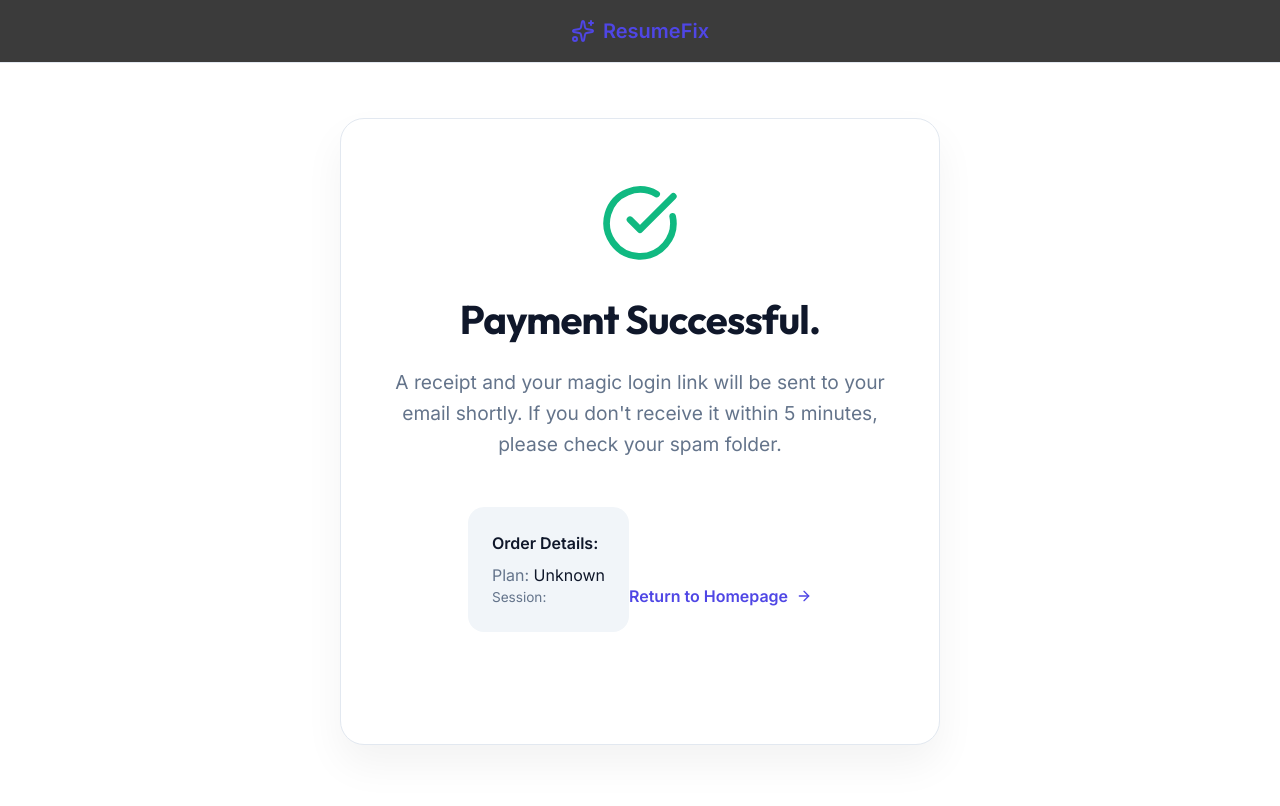
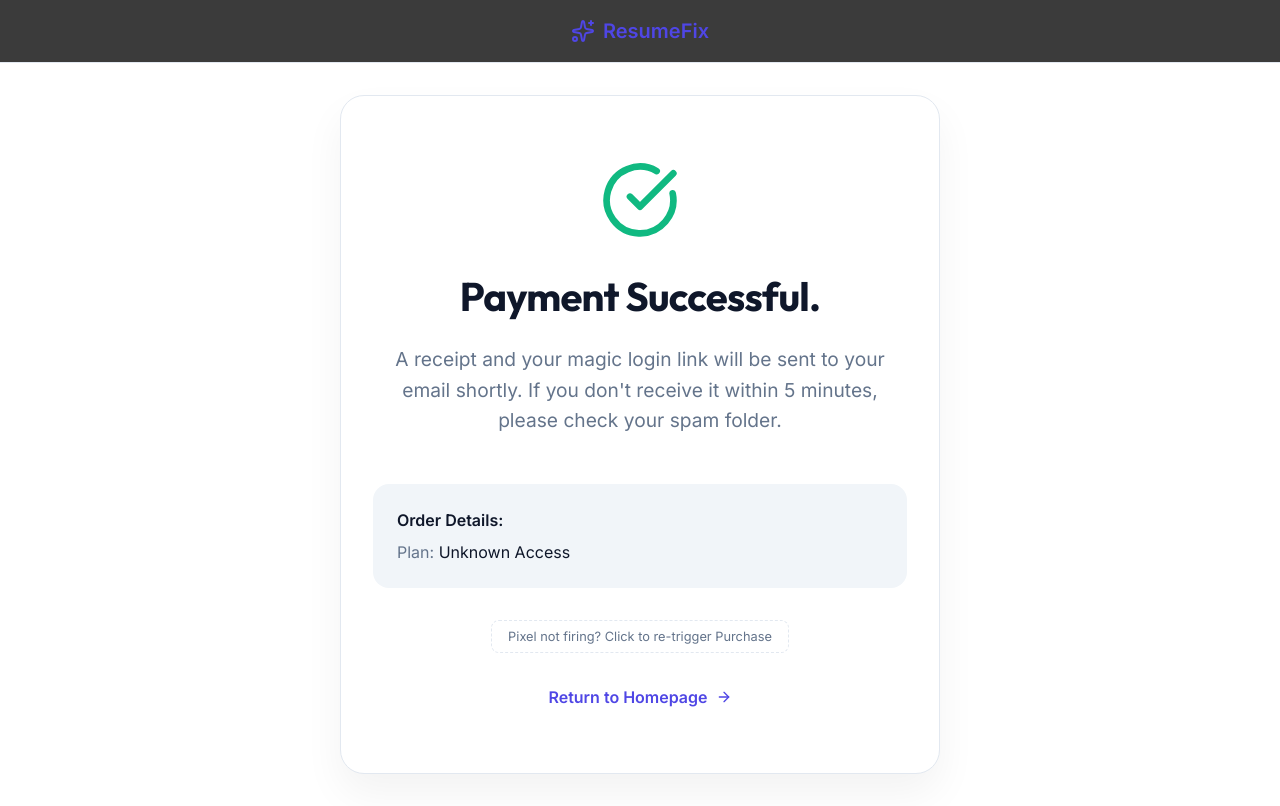
Before and after one commit to ksuhasaria/ResumeFix, a Next.js app: page /success in a window 1280 px wide. Built offline with nearby package versions, Linux system fonts and the light colour scheme; no server answers.

Commit message:
fix(pixel): add delay and manual re-trigger button to success page for robust tracking

```diff
--- a/src/app/success/page.tsx
+++ b/src/app/success/page.tsx
@@ -13,23 +13,43 @@ function SuccessContent() {
     const sessionId = searchParams.get('session_id');
 
     useEffect(() => {
-        // Only fire once per page load to avoid duplicate conversion tracking
-        if (!hasFired && plan) {
+        // Only fire if plan is present
+        if (plan && !hasFired) {
             const value = plan === 'pro' ? 99.00 : 29.00;
 
-            // Fire Facebook Pixel Purchase Event
-            event('Purchase', {
-                currency: 'USD',
-                value: value,
-                content_name: `ResumeFix ${plan.charAt(0).toUpperCase() + plan.slice(1)} Access`
-            });
+            // Log attempt
+            console.log(`⌛ Attempting to track Purchase in 1s... Plan: ${plan}, Value: $${value}`);
 
-            setHasFired(true);
-            console.log(`✅ Purchase tracked via Meta Pixel. Plan: ${plan}, Value: $${value}`);
-        } else if (!plan) {
-            console.log('ℹ️ Skipping Purchase tracking: "plan" parameter missing from URL.');
+            // Small delay to ensure the Meta Pixel script is fully initialized and ready to receive events
+            const timer = setTimeout(() => {
+                if (typeof window !== 'undefined' && (window as any).fbq) {
+                    event('Purchase', {
+                        currency: 'USD',
+                        value: value,
+                        content_name: `ResumeFix ${plan.charAt(0).toUpperCase() + plan.slice(1)} Access`,
+                        content_type: 'product'
+                    });
+                    setHasFired(true);
+                    console.log(`✅ Purchase event sent to Meta. Value: $${value}`);
+                } else {
+                    console.error('❌ Meta Pixel (fbq) not found even after delay.');
+                }
+            }, 1500);
+
+            return () => clearTimeout(timer);
         }
     }, [plan, hasFired]);
+
+    const manualTrigger = () => {
+        const value = plan === 'pro' ? 99.00 : 29.00;
+        event('Purchase', {
+            currency: 'USD',
+            value: value,
+            content_name: `ResumeFix Manual Test`,
+            content_type: 'product'
+        });
+        alert('Purchase event triggered manually. Check your Pixel Helper now!');
+    };
 
     return (
         <main style={{ minHeight: '100vh', display: 'flex', flexDirection: 'column', background: 'var(--background)' }}>
@@ -53,10 +73,19 @@ function SuccessContent() {
                         A receipt and your magic login link will be sent to your email shortly. If you don't receive it within 5 minutes, please check your spam folder.
                     </p>
 
-                    <div style={{ background: 'var(--muted)', padding: '1.5rem', borderRadius: '1rem', display: 'inline-block', textAlign: 'left', marginBottom: '3rem' }}>
+                    <div style={{ background: 'var(--muted)', padding: '1.5rem', borderRadius: '1rem', display: 'inline-block', textAlign: 'left', marginBottom: '2rem', width: '100%' }}>
                         <p style={{ fontWeight: 600, marginBottom: '0.5rem' }}>Order Details:</p>
-                        <p style={{ color: 'var(--muted-foreground)' }}>Plan: <span style={{ textTransform: 'capitalize', color: 'var(--foreground)' }}>{plan || 'Unknown'}</span></p>
-                        <p style={{ color: 'var(--muted-foreground)', fontSize: '0.85rem', wordBreak: 'break-all' }}>Session: {sessionId}</p>
+                        <p style={{ color: 'var(--muted-foreground)' }}>Plan: <span style={{ textTransform: 'capitalize', color: 'var(--foreground)' }}>{plan || 'Unknown'} Access</span></p>
+                        {sessionId && <p style={{ color: 'var(--muted-foreground)', fontSize: '0.8rem', marginTop: '0.5rem' }}>ID: {sessionId}</p>}
+                    </div>
+
+                    <div style={{ marginBottom: '2rem' }}>
+                        <button
+                            onClick={manualTrigger}
+                            style={{ background: 'transparent', border: '1px dashed var(--border)', color: 'var(--muted-foreground)', padding: '0.5rem 1rem', borderRadius: '0.5rem', fontSize: '0.8rem', cursor: 'pointer' }}
+                        >
+                            Pixel not firing? Click to re-trigger Purchase
+                        </button>
                     </div>
 
                     <a href="/" style={{ display: 'inline-flex', alignItems: 'center', gap: '0.5rem', color: 'var(--primary)', fontWeight: 600, textDecoration: 'none' }}>
```
